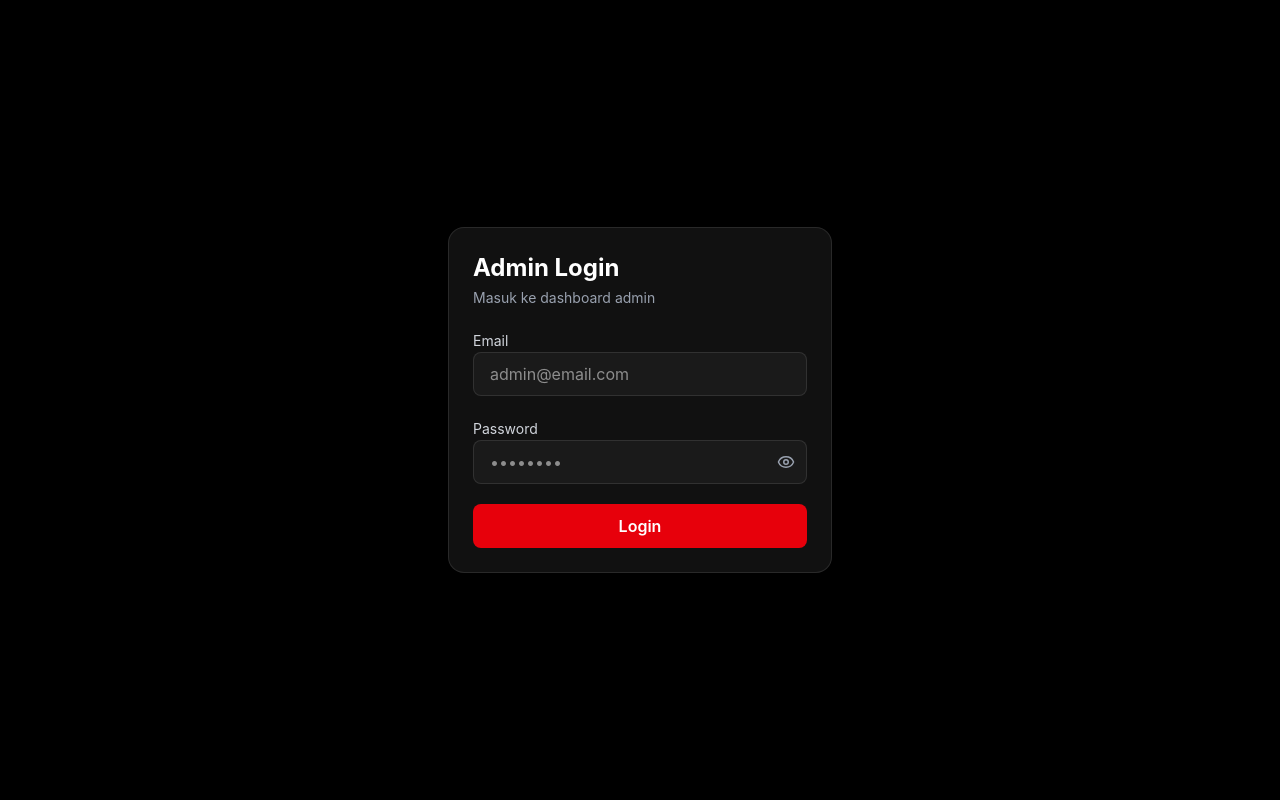
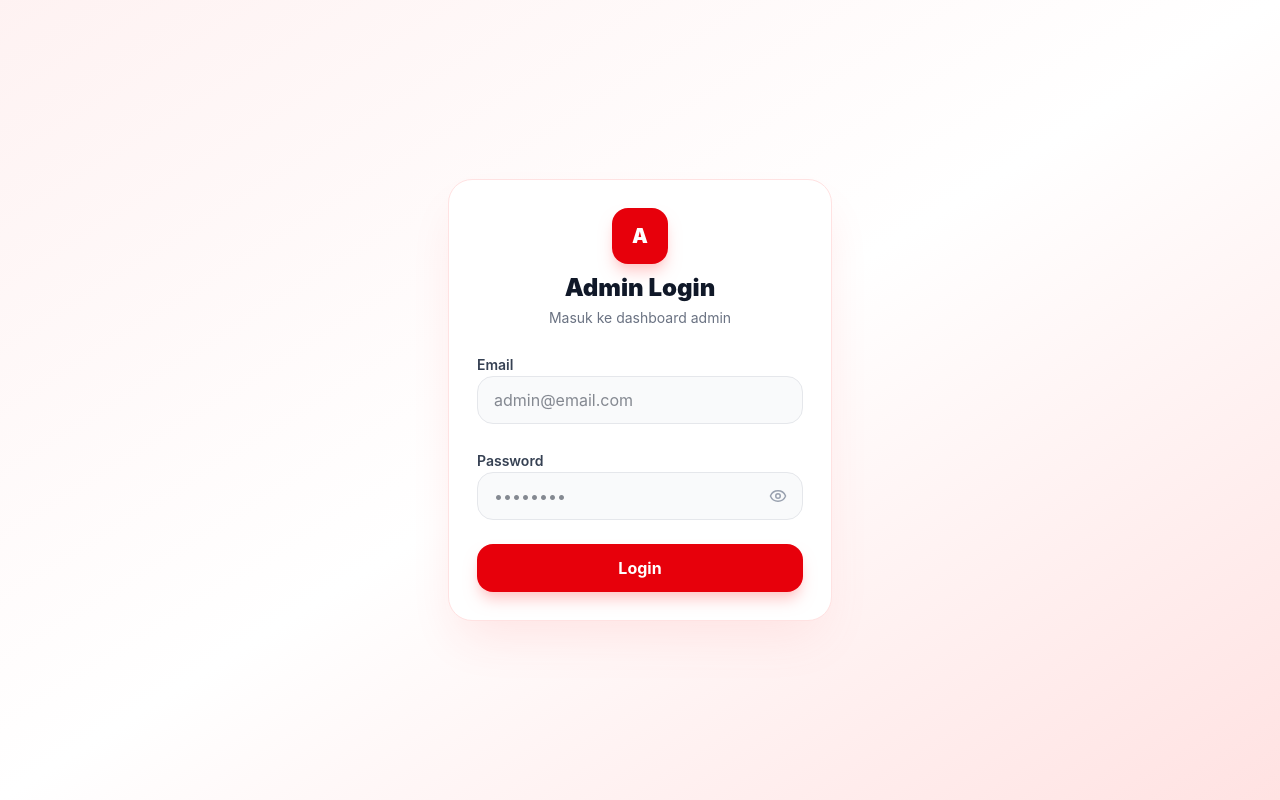
Before and after one commit to revicidigiworks/wcs-borneo-anfield, a React (Vite) app: page /admin in a window 1280 px wide. Built offline with nearby package versions, Linux system fonts and the light colour scheme.

Commit message:
fix login admin masalah terakhir di protectedRoute.jsx

```diff
--- a/src/pages/admin/Login.jsx
+++ b/src/pages/admin/Login.jsx
@@ -19,15 +19,13 @@ export default function Login() {
   const [loading, setLoading] = useState(false);
   const [error, setError] = useState("");
 
-  // Clear broken old session
+  // Clear old session
   useEffect(() => {
     signOut(auth).catch(() => {});
   }, []);
 
   const handleLogin = async (e) => {
     e.preventDefault();
-
-    console.log("LOGIN CLICKED");
 
     setError("");
 
@@ -36,23 +34,16 @@ export default function Login() {
 
       const cleanEmail = email.trim().toLowerCase();
 
-      console.log("EMAIL:", cleanEmail);
-      console.log("START LOGIN");
-
-      const userCredential =
       await signInWithEmailAndPassword(
         auth,
         cleanEmail,
         password
       );
 
-      console.log("SUCCESS LOGIN");
-      console.log(userCredential);
+      navigate("/admin/dashboard");
 
-      navigate("/admin/dashboard");
     } catch (err) {
-      console.log("MASUK CATCH");
-      console.error("LOGIN ERROR:", err);
+      console.error(err);
 
       switch (err.code) {
         case "auth/invalid-email":
@@ -79,43 +70,56 @@ export default function Login() {
           break;
 
         default:
-          setError(err.message || "Login gagal.");
+          setError("Login gagal.");
       }
+
     } finally {
-      console.log("FINALLY");
       setLoading(false);
     }
   };
 
   return (
-    <div className="min-h-screen flex items-center justify-center bg-black px-6">
+    <div className="min-h-screen flex items-center justify-center bg-gradient-to-br from-red-50 via-white to-red-100 px-6">
+
       <form
         onSubmit={handleLogin}
-        className="w-full max-w-sm bg-[#111] border border-white/10 rounded-2xl p-6 space-y-5 shadow-2xl"
+        className="w-full max-w-sm bg-white border border-red-100 rounded-3xl p-7 space-y-6 shadow-2xl shadow-red-100"
       >
+
         {/* Header */}
-        <div className="space-y-1">
-          <h1 className="text-2xl font-bold text-white">
+        <div className="space-y-2 text-center">
+
+          <div className="mx-auto w-14 h-14 rounded-2xl bg-red-600 flex items-center justify-center shadow-lg shadow-red-200">
+            <span className="text-white font-black text-xl">
+              A
+            </span>
+          </div>
+
+          <div>
+            <h1 className="text-2xl font-black text-gray-900">
               Admin Login
             </h1>
 
-          <p className="text-sm text-gray-400">
+            <p className="text-sm text-gray-500 mt-1">
               Masuk ke dashboard admin
             </p>
           </div>
 
+        </div>
+
         {/* Error */}
         {error && (
-          <div className="bg-red-500/10 border border-red-500/30 text-red-400 text-sm rounded-lg px-4 py-3">
+          <div className="bg-red-50 border border-red-200 text-red-600 text-sm rounded-2xl px-4 py-3">
             {error}
           </div>
         )}
 
         {/* Email */}
         <div className="space-y-2">
+
           <label
             htmlFor="admin-email"
-            className="text-sm text-gray-300"
+            className="text-sm font-semibold text-gray-700"
           >
             Email
           </label>
@@ -126,25 +130,28 @@ export default function Login() {
             name="email"
             autoComplete="email"
             placeholder="admin@email.com"
-            className="w-full h-11 rounded-lg bg-[#1a1a1a] border border-white/10 px-4 text-white outline-none focus:border-red-500"
+            className="w-full h-12 rounded-2xl bg-gray-50 border border-gray-200 px-4 text-gray-900 outline-none focus:border-red-500 focus:ring-4 focus:ring-red-100 transition-all"
             value={email}
             onChange={(e) =>
               setEmail(e.target.value)
             }
             required
           />
+
         </div>
 
         {/* Password */}
         <div className="space-y-2">
+
           <label
             htmlFor="admin-password"
-            className="text-sm text-gray-300"
+            className="text-sm font-semibold text-gray-700"
           >
             Password
           </label>
 
           <div className="relative">
+
             <input
               type={
                 showPassword ? "text" : "password"
@@ -153,7 +160,7 @@ export default function Login() {
               name="password"
               autoComplete="current-password"
               placeholder="••••••••"
-              className="w-full h-11 rounded-lg bg-[#1a1a1a] border border-white/10 px-4 pr-12 text-white outline-none focus:border-red-500"
+              className="w-full h-12 rounded-2xl bg-gray-50 border border-gray-200 px-4 pr-12 text-gray-900 outline-none focus:border-red-500 focus:ring-4 focus:ring-red-100 transition-all"
               value={password}
               onChange={(e) =>
                 setPassword(e.target.value)
@@ -166,7 +173,7 @@ export default function Login() {
               onClick={() =>
                 setShowPassword(!showPassword)
               }
-              className="absolute right-3 top-1/2 -translate-y-1/2 text-gray-400 hover:text-white"
+              className="absolute right-4 top-1/2 -translate-y-1/2 text-gray-400 hover:text-red-600 transition-colors"
             >
               {showPassword ? (
                 <EyeOff size={18} />
@@ -174,18 +181,22 @@ export default function Login() {
                 <Eye size={18} />
               )}
             </button>
+
           </div>
+
         </div>
 
         {/* Submit */}
         <button
           type="submit"
           disabled={loading}
-          className="w-full h-11 rounded-lg bg-red-600 hover:bg-red-700 transition text-white font-semibold disabled:opacity-50"
+          className="w-full h-12 rounded-2xl bg-red-600 hover:bg-red-700 transition-all text-white font-bold shadow-lg shadow-red-200 disabled:opacity-50"
         >
           {loading ? "Loading..." : "Login"}
         </button>
+
       </form>
+
     </div>
   );
 }
```
Lines whose indentation alone changed are shown as unchanged.
